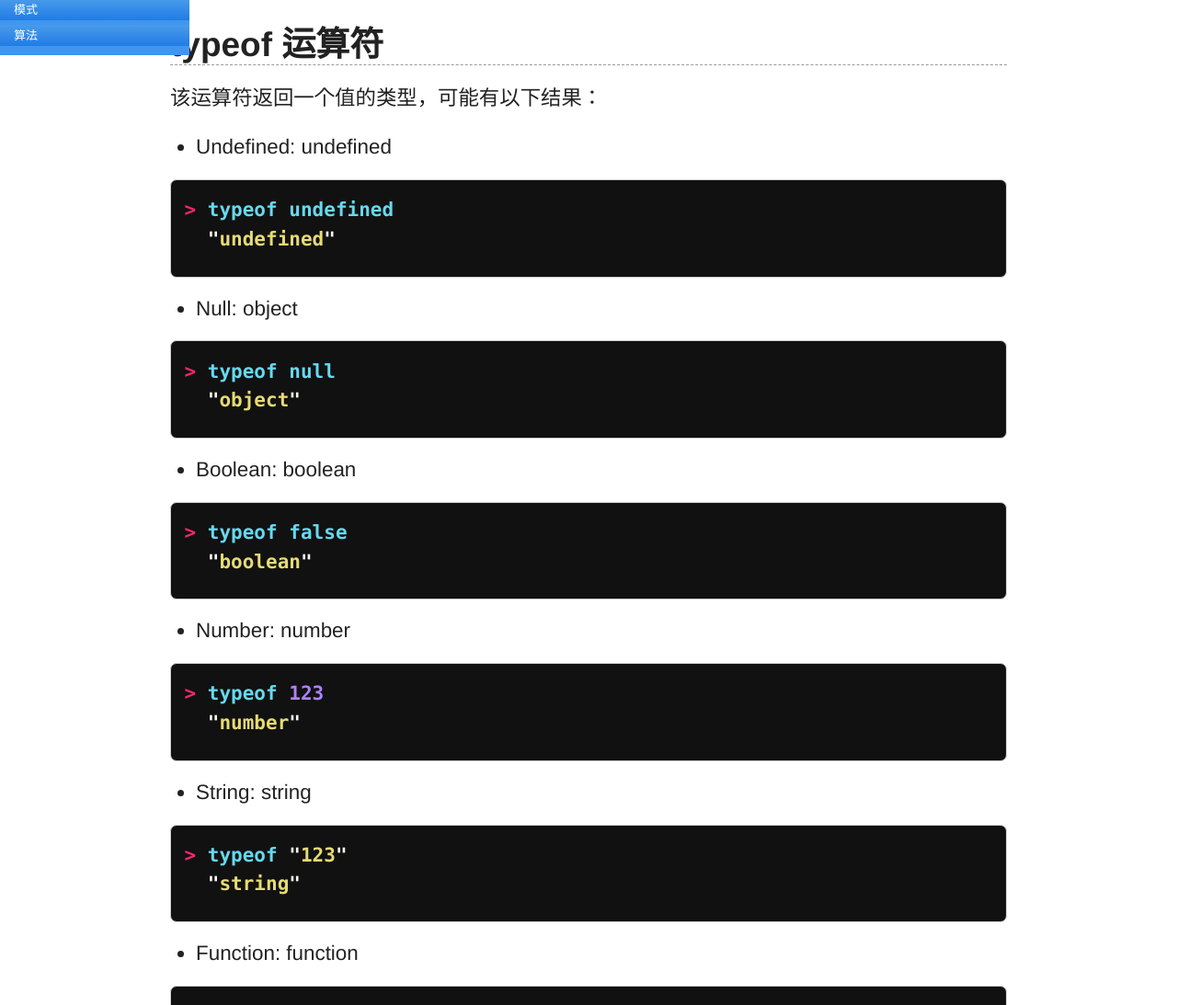
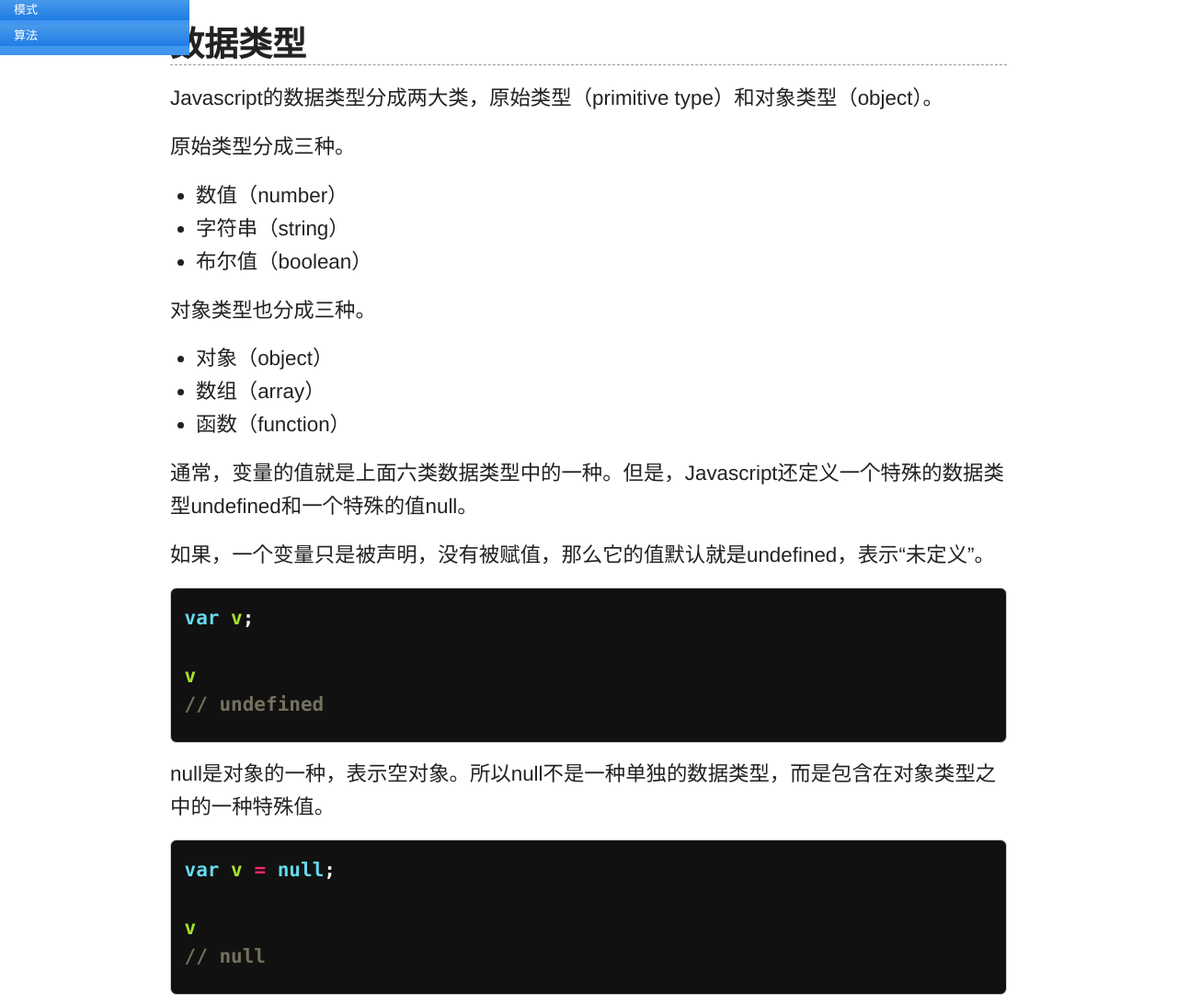
Before and after one commit to ruanyf/jstutorial, a Jekyll site: the page built from grammar/basic.md, in a window 1280 px wide and 1400 px high, cut to the strip 307-1400 px from the top of the window. Shown: the whole strip at 92% size. Built offline with Jekyll 4.4.1, drawn with Linux system fonts in a browser that asks for light colours; Markdown is read by kramdown in place of the engine named in the settings; some of the changed text lies outside the part shown.

Commit message:
modify grammar/basic

```diff
--- a/grammar/basic.md
+++ b/grammar/basic.md
@@ -3,14 +3,55 @@
 layout: page
 category: grammar
 date: 2012-12-14
-modifiedOn: 2012-12-15
+modifiedOn: 2013-01-04
 ---
+
+## 数据类型
+
+Javascript的数据类型分成两大类，原始类型（primitive type）和对象类型（object）。
+
+原始类型分成三种。
+
+- 数值（number）
+- 字符串（string）
+- 布尔值（boolean）
+
+对象类型也分成三种。
+
+- 对象（object）
+- 数组（array）
+- 函数（function）
+
+通常，变量的值就是上面六类数据类型中的一种。但是，Javascript还定义一个特殊的数据类型undefined和一个特殊的值null。
+
+如果，一个变量只是被声明，没有被赋值，那么它的值默认就是undefined，表示“未定义”。
+
+{% highlight javascript %}
+
+var v;
+
+v
+// undefined
+
+{% endhighlight %}
+
+null是对象的一种，表示空对象。所以null不是一种单独的数据类型，而是包含在对象类型之中的一种特殊值。
+
+{% highlight javascript %}
+
+var v = null;
+
+v
+// null
+
+{% endhighlight %}
+
 
 ## typeof 运算符
 
-该运算符返回一个值的类型，可能有以下结果：
+该运算符返回一个值的数据类型，可能有以下结果：
 
-- Undefined: undefined
+- 如果值的类型是undefined: 返回undefined。
 
 {% highlight javascript %}
 
@@ -19,7 +60,7 @@
 
 {% endhighlight %}
 
-- Null: object
+- 如果值的类型是null，返回object。
 
 {% highlight javascript %}
 
@@ -28,7 +69,7 @@
 
 {% endhighlight %}
 
-- Boolean: boolean
+- 如果值的类型是布尔值，返回boolean。
 
 {% highlight javascript %}
 
@@ -37,7 +78,7 @@
 
 {% endhighlight %}
 
-- Number: number
+- 如果值的类型是数值，返回number。
 
 {% highlight javascript %}
 
@@ -46,7 +87,7 @@
 
 {% endhighlight %}
 
-- String: string
+- 如果值的类型是字符串，返回string。
 
 {% highlight javascript %}
 
@@ -55,7 +96,7 @@
 
 {% endhighlight %}
 
-- Function: function
+- 如果值的类型是函数，返回function。
 
 {% highlight javascript %}
 
@@ -64,11 +105,14 @@
 
 {% endhighlight %}
 
-- 其他值： object
+- 如果值的类型不属于上面任何一种情况，返回object。
 
 {% highlight javascript %}
 
-> typeof window
-  "object"
+typeof window // object
+
+typeof {}; // object
+
+typeof []; // object
 
 {% endhighlight %}
```
Also changed, not shown: oop/encapsulation.md (+33 -3 lines).
